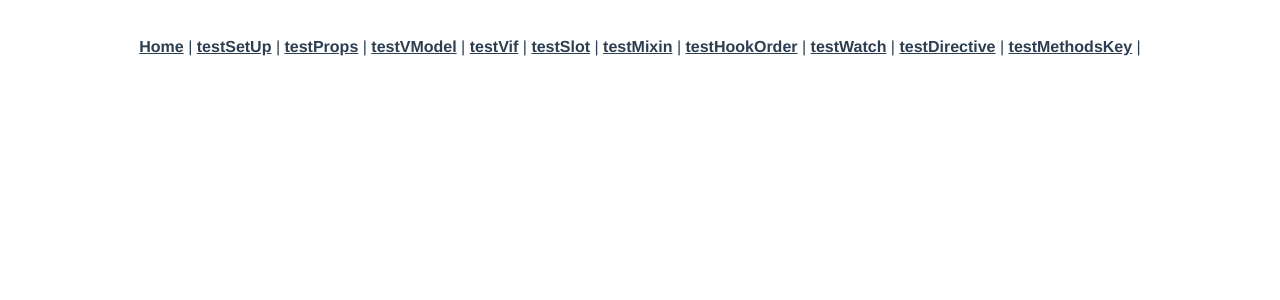
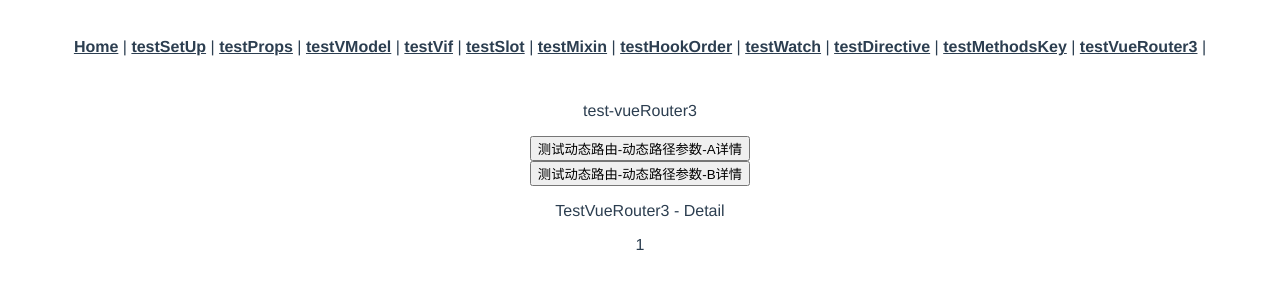
Before and after one commit to woow-wu7/7-vue3-admin-ts, a Vue app: page /#/testVueRouter3/detail/1 in a window 1280 px wide. Before the commit this address led to /#/testVueRouter3. Shown: the top 300 px of the page. Built offline with nearby package versions, Linux system fonts and the light colour scheme.

Commit message:
feat: vue-router1.

```diff
--- a/src/App.vue
+++ b/src/App.vue
@@ -11,6 +11,7 @@
     <router-link to="/testWatch">testWatch</router-link> |
     <router-link to="/testDirective">testDirective</router-link> |
     <router-link to="/testMethodsKey">testMethodsKey</router-link> |
+    <router-link to="/testVueRouter3">testVueRouter3</router-link> |
   </div>
   <router-view />
 </template>
--- /dev/null
+++ b/src/components/TestVueRouter3Detail.vue
@@ -0,0 +1,32 @@
+<template>
+  <p>TestVueRouter3 - Detail</p>
+  {{ name }}
+</template>
+
+<script>
+export default {
+  data() {
+    return {
+      // name: this.$route.params.id,
+    };
+  },
+  computed: {
+    name() {
+      console.log(`this.$route.params.id`, this.$route.params.id);
+      return this.$route.params.id;
+    },
+  },
+  watch: {
+    // "$route()": "name",
+    // $route() {
+    //   this.name = this.$route.params.id;
+    // },
+  },
+  // 解释：
+  // - 为什么？：这里之所以不使用 data.name + 在watch中$route中在去修改this.name
+  // - 因为：使用计算属性可以是的：数据的修改逻辑更清晰，并且高内聚
+};
+</script>
+
+<style>
+</style>
--- a/src/router/index.ts
+++ b/src/router/index.ts
@@ -62,9 +62,7 @@ const routes: Array<RouteRecordRaw> = [
     path: "/testWatch",
     name: "testWatch",
     component: () =>
-      import(
-        /* webpackChunkName: "testWatch" */ "../views/TestWatch.vue"
-      ),
+      import(/* webpackChunkName: "testWatch" */ "../views/TestWatch.vue"),
   },
   {
     path: "/testDirective",
@@ -82,6 +80,22 @@ const routes: Array<RouteRecordRaw> = [
         /* webpackChunkName: "testMethodsKey" */ "../views/TestMethodsKey.vue"
       ),
   },
+  {
+    path: "/testVueRouter3",
+    name: "testVueRouter3",
+    component: () =>
+      import(
+        /* webpackChunkName: "testVueRouter3" */ "../views/TestVueRouter3.vue"
+      ),
+    children: [
+      {
+        path: "detail/:id",
+        component: import(
+          /* webpackChunkName: "testVueRouter3Detail" */ "../components/TestVueRouter3Detail.vue"
+        ),
+      },
+    ],
+  },
 ];
 
 const router = createRouter({
--- /dev/null
+++ b/src/views/TestVueRouter3.vue
@@ -0,0 +1,34 @@
+<template>
+  <p>test-vueRouter3</p>
+
+  <button @click="goA">测试动态路由-动态路径参数-A详情</button> <br />
+  <button @click="goB">测试动态路由-动态路径参数-B详情</button>
+  <router-view></router-view>
+</template>
+
+<script>
+export default {
+  name: "TestVueRouter3",
+  methods: {
+    goA() {
+      this.$router.push({
+        path: "/testVueRouter3/detail/a",
+        query: {
+          name: "a",
+        },
+      });
+    },
+    goB() {
+      this.$router.push({
+        path: "/testVueRouter3/detail/b",
+        query: {
+          name: "b",
+        },
+      });
+    },
+  },
+};
+</script>
+
+<style>
+</style>
```
Also changed, not shown: 1 other file (tests, documents, lock files or other folders).
